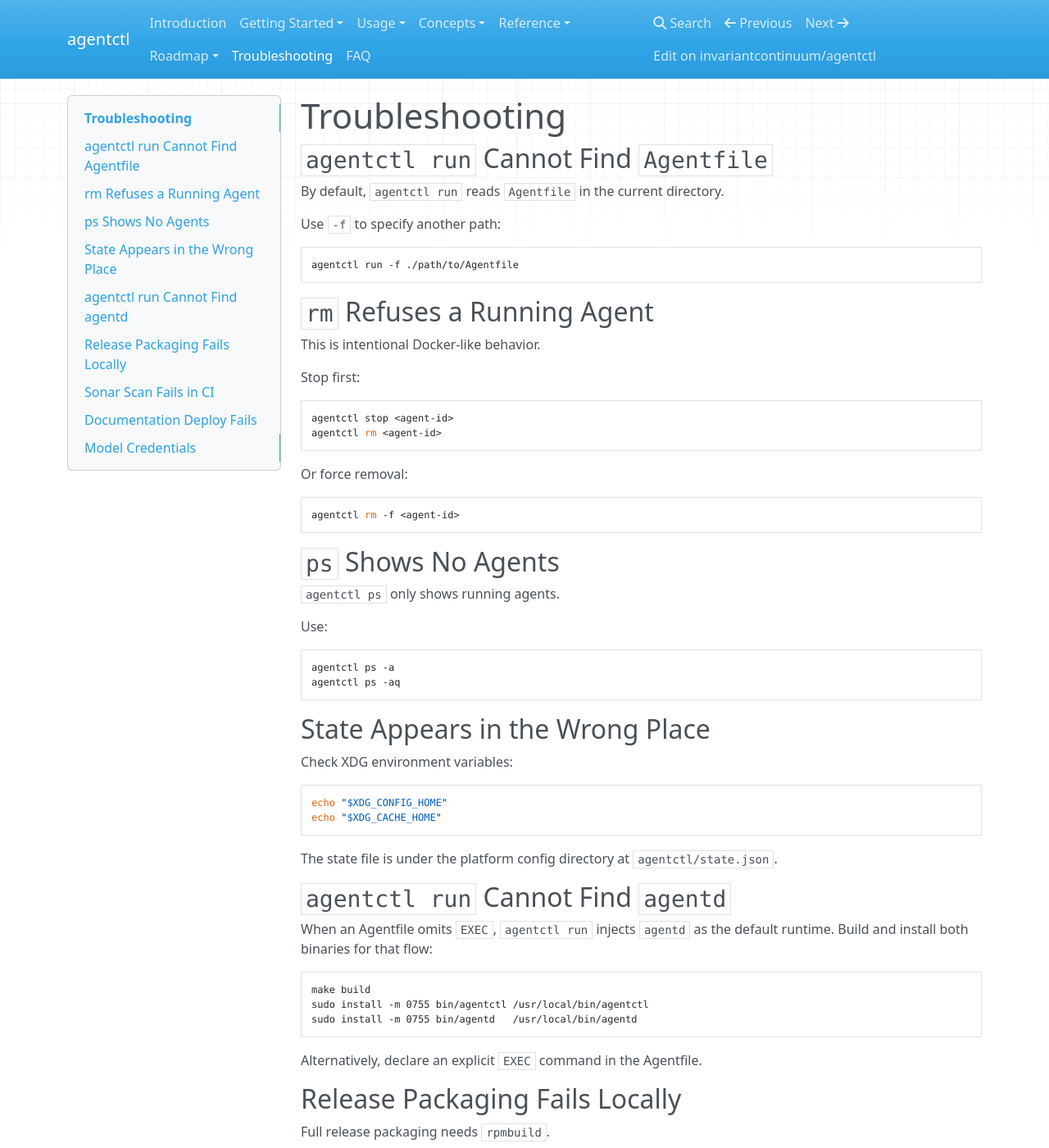
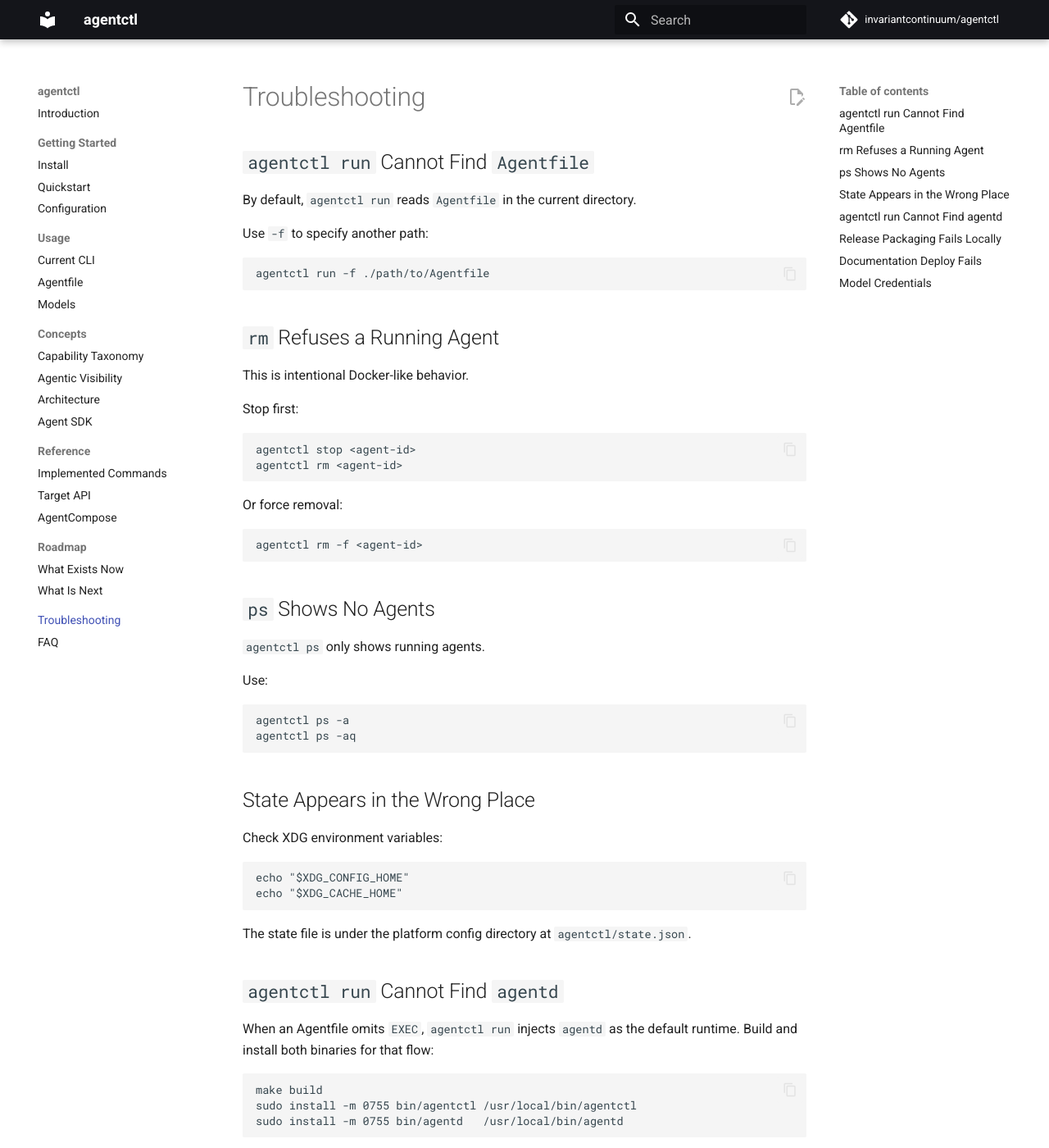
Before and after one commit to invariantcontinuum/agentctl, an MkDocs documentation site: the page built from docs/troubleshooting.md, in a window 1280 px wide and 1400 px high. Shown: the whole window at 82% size. Built offline with MkDocs 1.6.1 and Material for MkDocs 9.7.7, drawn with Linux system fonts in a browser that asks for light colours; nearby versions of some CDN libraries; comment, search, counter and statistics services are not loaded; some of the changed text lies outside the part shown.

Commit message:
ci(agentctl): use material docs and remove sonar

```diff
--- a/docs/troubleshooting.md
+++ b/docs/troubleshooting.md
@@ -68,17 +68,11 @@ Full release packaging needs `rpmbuild`.
 
 Install RPM tooling for local `.rpm` builds, or rely on the release workflow, which installs the required packaging tools.
 
-## Sonar Scan Fails in CI
-
-Configure:
-
-- `SONAR_TOKEN` as a repository secret.
-- `SONAR_HOST_URL` as a repository variable when using SonarQube Server instead of SonarCloud.
-
 ## Documentation Deploy Fails
 
-The `Deploy Documentation` workflow runs `mkdocs build --strict` and deploys
-the generated `site/` artifact through GitHub Pages. Check:
+The `Deploy Documentation` workflow installs `mkdocs-material`, runs
+`mkdocs build --strict`, and deploys the generated `site/` artifact through
+GitHub Pages. Check:
 
 - GitHub Pages is configured to use GitHub Actions as the source.
 - The workflow has `pages: write` and `id-token: write` permissions.
--- a/mkdocs.yml
+++ b/mkdocs.yml
@@ -5,7 +5,22 @@ repo_url: https://github.com/invariantcontinuum/agentctl
 edit_uri: edit/main/docs/
 
 theme:
-  name: mkdocs
+  name: material
+  features:
+    - navigation.sections
+    - navigation.top
+    - content.action.edit
+    - content.code.copy
+  palette:
+    - scheme: default
+      primary: black
+      accent: blue
+    - scheme: slate
+      primary: black
+      accent: blue
+      toggle:
+        icon: material/weather-night
+        name: Switch to light mode
 
 nav:
   - Introduction: index.md
```
Also changed, not shown: README.md (+2 -7 lines), docs/roadmap/implemented.md (+1 -2 lines), 3 other files.
